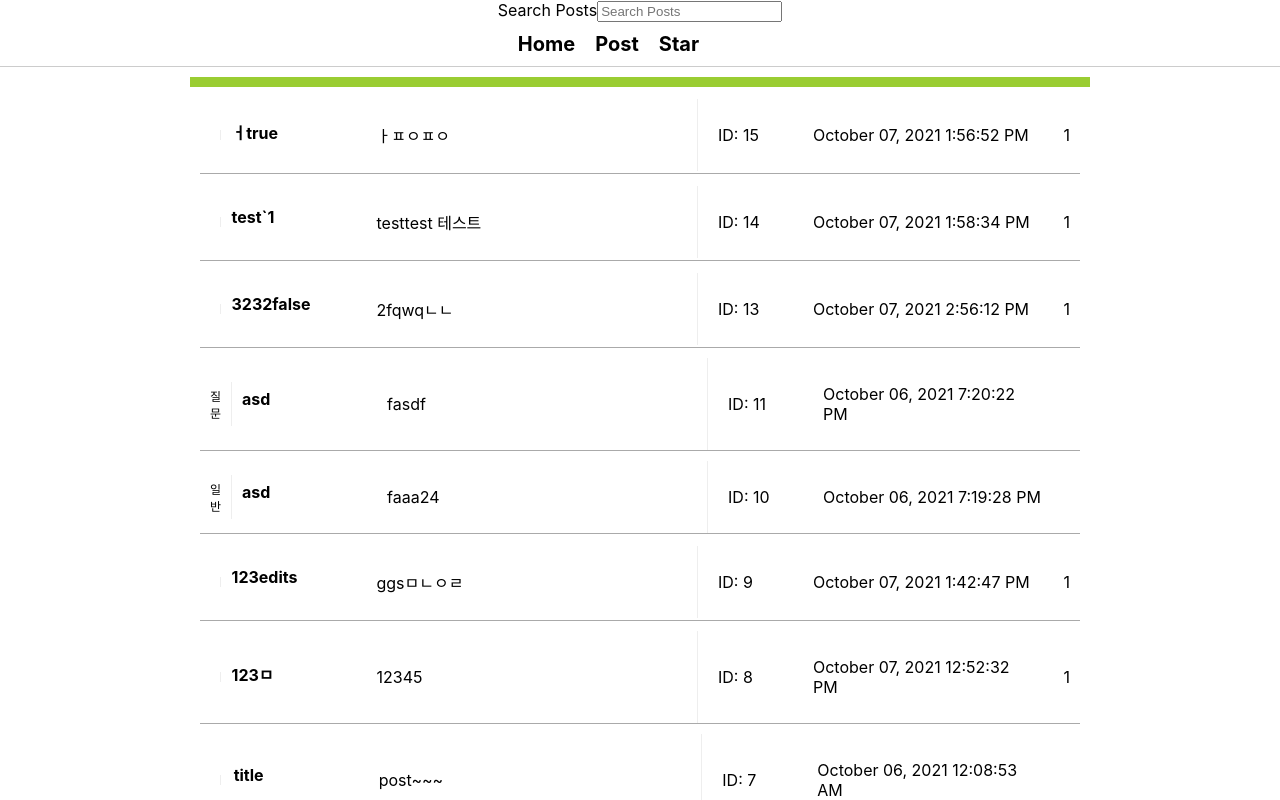
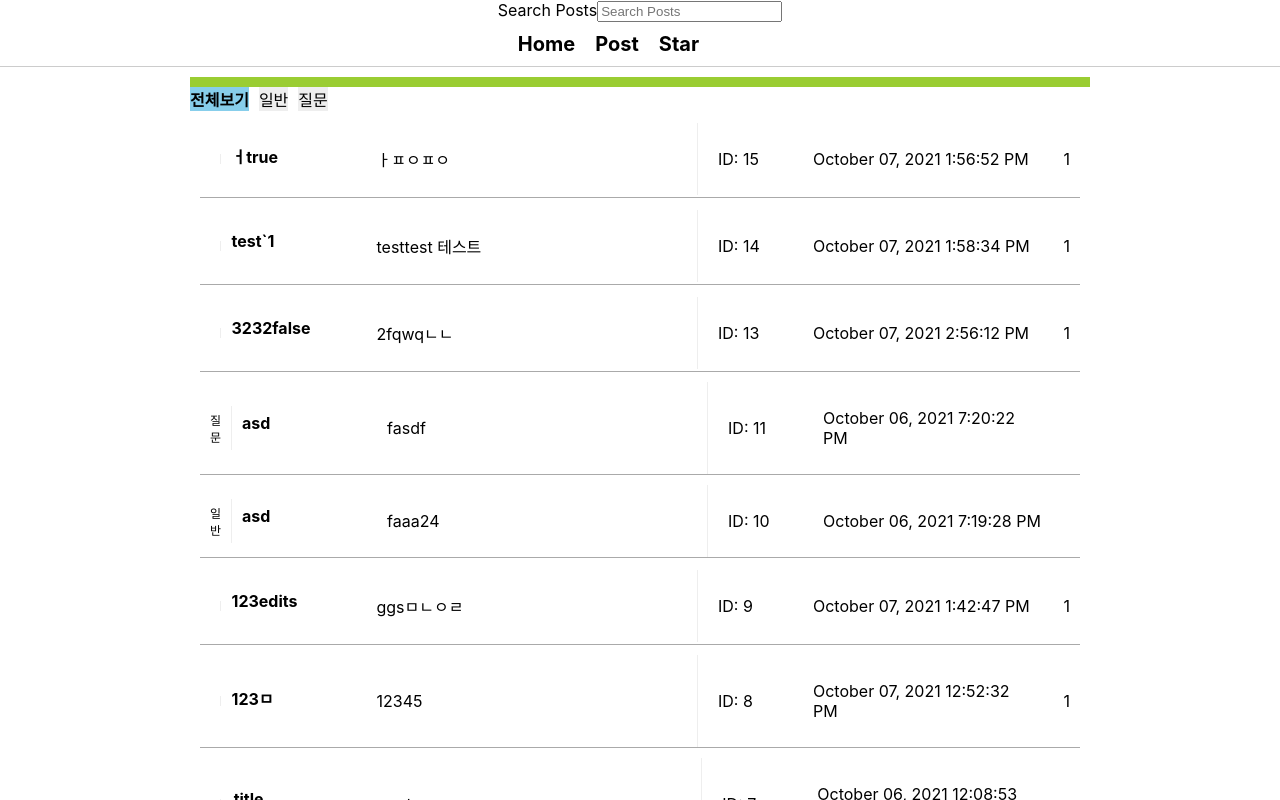
Before and after one commit to do-mandoo/Omega, a React (Create React App) app: page / in a window 1280 px wide. Shown: the top 800 px of the page. Built offline with nearby package versions, Linux system fonts and the light colour scheme; data requests are answered from the project's data file; the HTML template or start-up script is replaced by a standard one.

Commit message:
카테고리분리중

```diff
--- a/src/App.js
+++ b/src/App.js
@@ -26,6 +26,7 @@ function App() {
 
   const history = useHistory();
 
+  // 데이터 불러와서 home파일에 props로 넘겨줌.
   useEffect(() => {
     const fetchPosts = async () => {
       try {
@@ -39,6 +40,7 @@ function App() {
     fetchPosts();
   }, []);
 
+  // 검색
   useEffect(() => {
     const filteredResults = posts.filter(
       post =>
@@ -50,11 +52,7 @@ function App() {
     setSearchResults(filteredResults.reverse());
   }, [posts, search]);
 
-  // useEffect(() => {
-  //   const starFilter = posts.filter(post => post.star);
-  //   setStar(starFilter);
-  // }, [posts]);
-
+  // 새 게시글 작성
   const handleSubmit = async e => {
     console.log('kljsdk-00928949');
     e.preventDefault();
@@ -82,6 +80,7 @@ function App() {
     }
   };
 
+  // 게시글 수정
   const handleEdit = async id => {
     // e.preventDefault();
     const datetime = format(new Date(), 'MMMM dd, yyyy pp');
@@ -104,6 +103,7 @@ function App() {
     }
   };
 
+  // 게시글 삭제
   const handleDelete = async id => {
     try {
       await api.delete(`/board/${id}`);
@@ -115,20 +115,21 @@ function App() {
     }
   };
 
+  // 조회수 증가
   const handleViewCount = async id => {
-    const updateView = { view: viewCount };
+    const updateView = { view: parseInt(viewCount, 10) + 1 };
+    console.log(updateView, '호롤로로');
     try {
-      const res = await api.patch(`board/${id}`, updateView);
-      setPosts(posts.map(post => (post.id === id ? { ...res.data } : post)));
-      setViewCount(viewCount + 1);
-    } catch (error) {}
+      const res = await api.patch(`/board/${id}`, updateView);
+      setViewCount(res);
+    } catch (error) {
+      console.log(error, 'viewCount에러');
+    }
   };
 
+  // 즐겨찾기(찜하기)
   const handleStar = async (e, id) => {
-    console.log(e, id, 'e랑 id');
-    console.log(e.target, 'starin이 있냐없냐');
     if (!e.target.classList.contains('starin')) {
-      console.log('e.target의 className에 starin이 없으면!');
       try {
         const trueStar = { star: true };
         const res = await api.patch(`/board/${id}`, trueStar);
@@ -140,7 +141,6 @@ function App() {
       }
     }
     if (!e.target.classList.contains('starout')) {
-      console.log('e.target의 className에 starout이 없으면!');
       try {
         const falseStar = { star: false };
         const res = await api.patch(`/board/${id}`, falseStar);
@@ -152,14 +152,6 @@ function App() {
       }
     }
   };
-
-  // console.log(handleStar, 'handleSTAR');
-
-  // onClick={e => {
-  //   setStar(e.target.value);
-  //   handleStar(post.id);
-  //   console.log(e.target.checked, 'checkboxtarget');
-  // };
 
   console.log(posts, 'posts');
 
@@ -195,20 +187,14 @@ function App() {
         </Route>
         <Route path="/post/:id">
           <Detail
+            handleViewCount={handleViewCount}
             posts={posts}
             handleDelete={handleDelete}
-            // viewCount={viewCount}
-            handleViewCount={handleViewCount}
-            // setStar={setStar}
             handleStar={handleStar}
           />
         </Route>
         <Route path="/star">
-          <Star
-            posts={posts}
-            // handleStar={handleStar}
-            // handleViewCount={handleViewCount}
-          />
+          <Star posts={posts} />
         </Route>
       </Switch>
     </>
--- a/src/component/board/Detail.js
+++ b/src/component/board/Detail.js
@@ -1,5 +1,5 @@
 import { useParams, Link } from 'react-router-dom';
-import React, { useEffect, useState } from 'react';
+import React, { useEffect, useMemo, useState } from 'react';
 import styled from 'styled-components';
 import Comments from './Comments';
 
@@ -41,17 +41,26 @@ const DetailWrap = styled.div`
   }
 `;
 
-const Detail = ({ posts, handleDelete, handleStar }) => {
-  useEffect(() => {
-    const starFilter = posts.filter(post => post.star);
-    console.log(starFilter, 'starFilter');
-  }, []);
-
-  // console.log(setStar, 'setstar');
+const Detail = ({ posts, handleDelete, handleStar, handleViewCount }) => {
   console.log(posts, '124432');
   const { id } = useParams();
   const post = posts.find(post => post.id === parseInt(id, 10));
   console.log(post, 'postpost');
+
+  // 리랜더링------------------- 수정 필요함.
+  const postViewW = useMemo(
+    () => posts.map(post => console.log(post.id, '4923flad')),
+    [posts],
+  );
+  console.log(postViewW, 'adfi9s');
+  useEffect(() => {
+    console.log('DetailUseEffect');
+    const postView = posts.map(post => console.log(post, '28009sdf'));
+    console.log(postView.id, '209ra0asd');
+    handleViewCount(postView);
+    // handleViewCount(postViewW.id);
+  }, [handleViewCount, posts]);
+  // ------------------------------------
 
   return (
     <>
@@ -68,25 +77,7 @@ const Detail = ({ posts, handleDelete, handleStar }) => {
                 ) : (
                   <div className="starout">즐겨찾기 추가안됨</div>
                 )}
-                {/* <label htmlFor="starCheckBox">즐겨찾기</label> */}
-                {/* {post.star === true ? (
-                  <input
-                    type="checkbox"
-                    // checked={true}
-                    // onChange={onClickStar}
-                    value={post.star}
-                    onClick={() => handleStar(post.id)}
-                  />
-                ) : (
-                  <input
-                    type="checkbox"
-                    value={post.star}
-                    // checked={false}
-                    // onChange={onClickStar}
-                  />
-                )} */}
               </div>
-              {/* <div className="viewCount">{handleViewCount}</div> */}
             </div>
             <p className="postBody">{post.body}</p>
             <div className="EdDeBtn">
--- a/src/component/board/Home.js
+++ b/src/component/board/Home.js
@@ -1,13 +1,41 @@
-import React from 'react';
+import React, { useCallback, useEffect, useState } from 'react';
 import { Link } from 'react-router-dom';
-import styled from 'styled-components';
+import styled, { css } from 'styled-components';
+import api from '../../api/posts';
 
 const HomeWrap = styled.div`
   /* background-color: #eee; */
   max-width: 900px;
   margin: 10px auto;
   border-top: 10px solid yellowgreen;
+  .btn {
+    :active {
+      background-color: orange;
+      text-decoration: underline;
+    }
+  }
 `;
+
+const CategoryItems = styled.div`
+  display: flex;
+`;
+
+const CaItem = styled.div`
+  margin-right: 10px;
+  cursor: pointer;
+  background-color: #eee;
+  ${props =>
+    props.active &&
+    css`
+      background-color: skyblue;
+      font-weight: bold;
+      :hover {
+        color: #fff;
+        font-weight: 400;
+      }
+    `}
+`;
+
 const PostWrap = styled.div`
   border-bottom: 1px solid #aaa;
   article,
@@ -64,15 +92,35 @@ const PostWrap = styled.div`
   }
   margin: 10px;
 `;
-let view = 0;
 // 목록들 쫘르륵
 const Post = ({ post }) => {
-  console.log(post, '12목록들쫘라락. /');
+  // console.log(category, '12목록들쫘라락. /');
+  // const [datas, setDatas] = useState(null);
+
+  // useEffect(() => {
+  //   const fetchData = async () => {
+  //     try {
+  //       const query = category === '' ? 'a' : `&category=${category}`;
+  //       const res = await api.get(`/board/${query}`);
+  //       console.log(res, 'resresres');
+  //       setDatas(res.data.data);
+  //     } catch (error) {
+  //       console.log(error, 'home에러');
+  //     }
+  //   };
+  //   fetchData();
+  // }, [category]);
+  // console.log(datas, 'datas');
 
   const postBody = post.body;
   return (
     <PostWrap>
       <article>
+        {/* <div>
+          {datas.map(d => (
+            <div key={d.id}>{d.title}</div>
+          ))}
+        </div> */}
         <div className="postCategory">{post.category}</div>
         <Link to={`/post/${post.id}`} className="aTag">
           <div className="postLeft">
@@ -90,11 +138,39 @@ const Post = ({ post }) => {
   );
 };
 
+const categories = [
+  { name: 'all', text: '전체보기' },
+  { name: 'nomal', text: '일반' },
+  { name: 'question', text: '질문' },
+];
+
+const Categories = ({ onSelect, category }) => {
+  return (
+    <CategoryItems>
+      {categories.map(c => (
+        <CaItem
+          key={c.name}
+          active={category === c.name}
+          onClick={() => onSelect(c.name, 'difsl')}
+        >
+          {c.text}
+        </CaItem>
+      ))}
+    </CategoryItems>
+  );
+};
+
 const Home = ({ posts }) => {
+  const [category, setCategory] = useState('all');
+  const onSelect = useCallback(category => setCategory(category), []);
   console.log(posts, '2993');
   return (
     <HomeWrap>
+      <Categories category={category} onSelect={onSelect} />
       <main>
+        {/* {posts.map(post => (
+          <Post key={post.id} post={post} category={category} />
+        ))} */}
         {posts.map(post => (
           <Post key={post.id} post={post} />
         ))}
```
